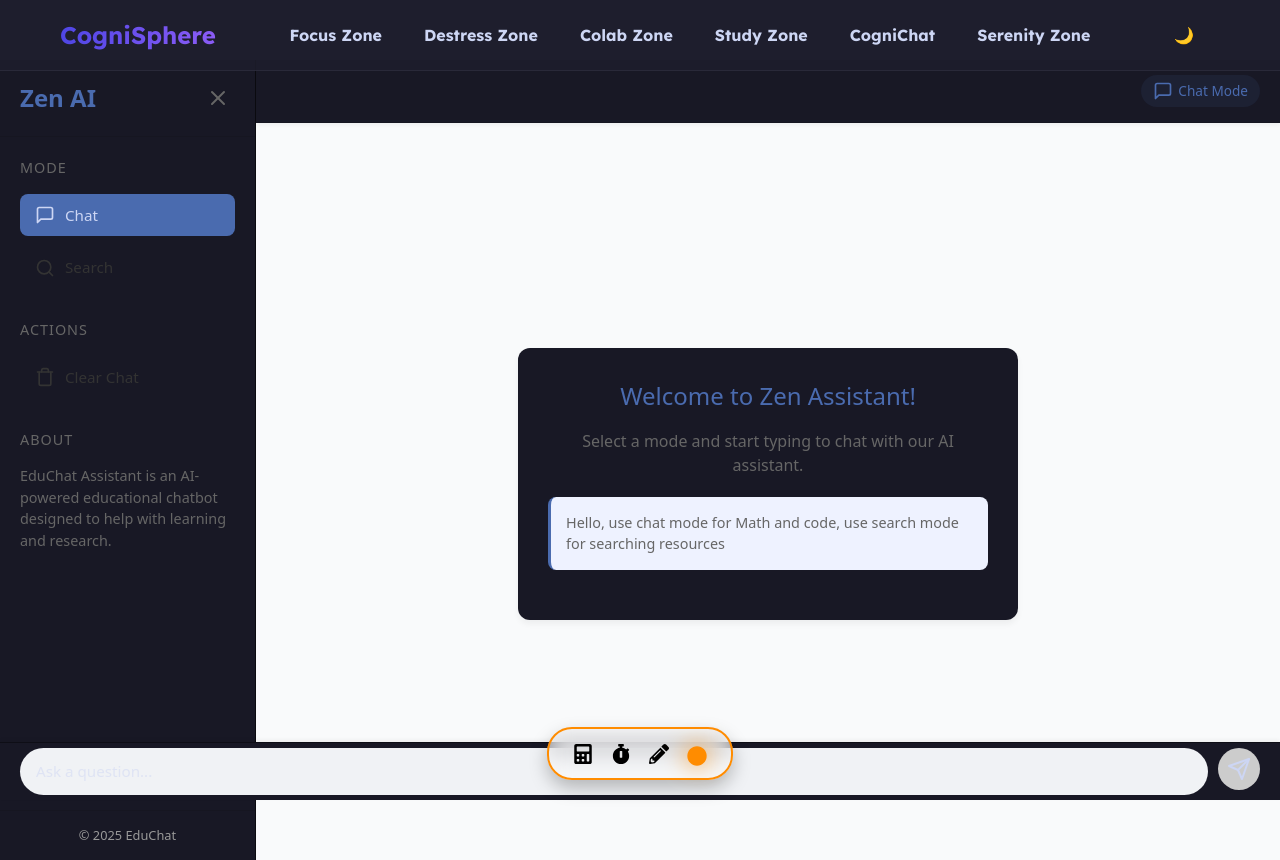
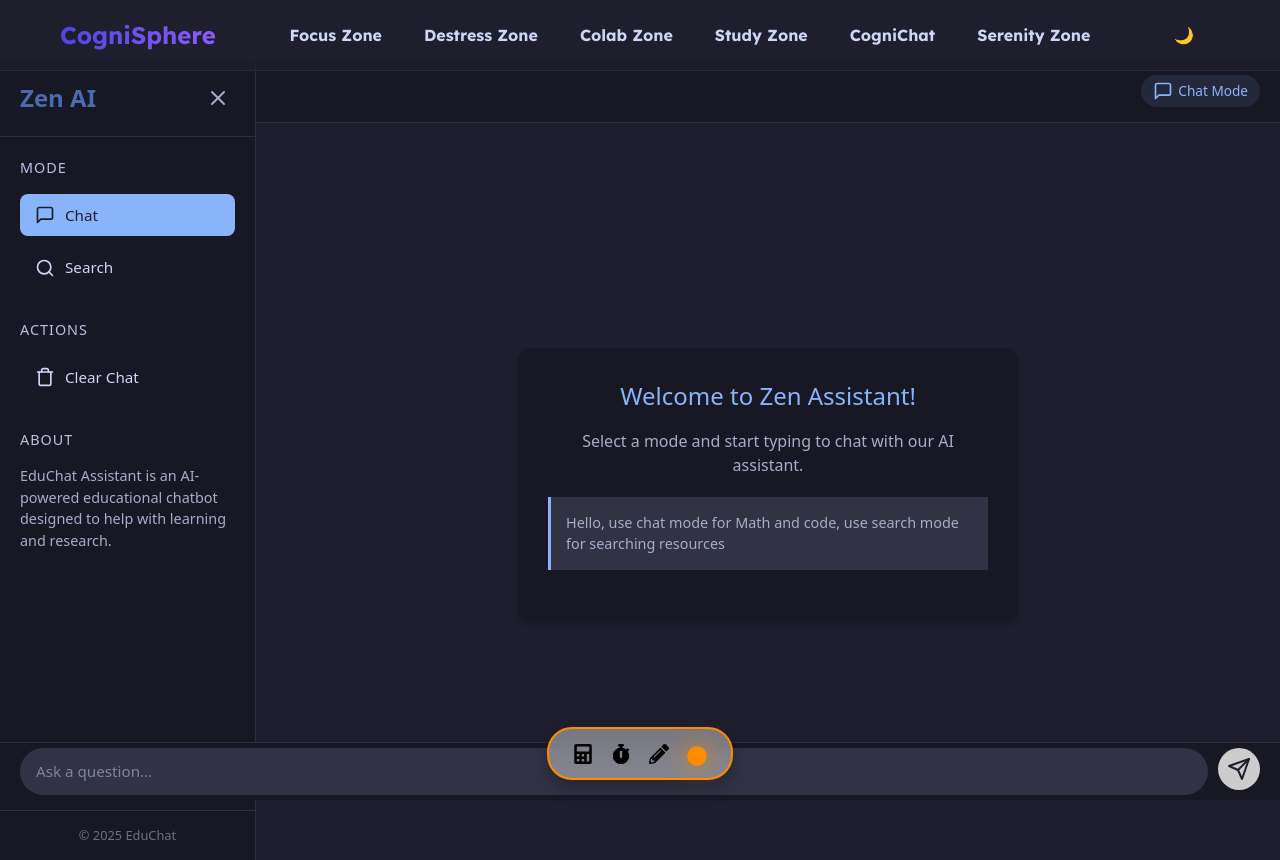
Before and after one commit to TanKaizokuO/Cognisphere, a React (Vite) app: page /cognichat in a window 1280 px wide. Built offline with nearby package versions, Linux system fonts and the light colour scheme.

Commit message:
Convert Cognichat to dark theme

```diff
--- a/src/pages/ChatBotPage/styles/ChatArea.css
+++ b/src/pages/ChatBotPage/styles/ChatArea.css
@@ -3,7 +3,7 @@
   display: flex;
   flex-direction: column;
   height: 100%;
-  background-color: #f9fafb;
+  background-color: #1e1e2e;
   overflow: hidden;
   position: absolute;
   right: 0;
@@ -15,7 +15,7 @@
   align-items: center;
   padding: 15px 20px;
   background-color: #181825;
-  border-bottom: 1px solid rgba(0, 0, 0, 0.1);
+  border-bottom: 1px solid rgba(255, 255, 255, 0.1);
   box-shadow: 0 2px 4px rgba(0, 0, 0, 0.05);
   z-index: 5;
 }
@@ -25,20 +25,20 @@
   align-items: center;
   justify-content: center;
   margin-right: 15px;
-  color: #666;
+  color: #a6adc8;
   padding: 5px;
   border-radius: 50%;
   transition: background-color 0.2s;
 }
 
 .menu-button:hover {
-  background-color: rgba(0, 0, 0, 0.05);
+  background-color: rgba(255, 255, 255, 0.1);
 }
 
 .chat-header h2 {
   font-size: 1.2rem;
   font-weight: 600;
-  color: #333;
+  color: #cdd6f4;
   margin: 0;
   flex: 1;
 }
@@ -47,10 +47,10 @@
   display: flex;
   align-items: center;
   padding: 6px 12px;
-  background-color: rgba(74, 107, 175, 0.1);
+  background-color: rgba(137, 180, 250, 0.1);
   border-radius: 20px;
   font-size: 0.85rem;
-  color: #4a6baf;
+  color: #89b4fa;
   margin-left: auto;
 }
 
@@ -82,17 +82,17 @@
   padding: 30px;
   background-color: #181825;
   border-radius: 12px;
-  box-shadow: 0 4px 6px rgba(0, 0, 0, 0.05);
+  box-shadow: 0 4px 6px rgba(0, 0, 0, 0.2);
 }
 
 .welcome-message h3 {
-  color: #4a6baf;
+  color: #89b4fa;
   margin-bottom: 15px;
   font-size: 1.5rem;
 }
 
 .welcome-message p {
-  color: #666;
+  color: #a6adc8;
   margin-bottom: 20px;
   line-height: 1.5;
 }
@@ -103,12 +103,11 @@
 
 .api-status .note {
   padding: 15px;
-  background-color: #eef2ff;
-  border-radius: 8px;
-  border-left: 3px solid #4a6baf;
+  background-color: #313244;
+  border-left: 3px solid #89b4fa;
   text-align: left;
   font-size: 0.9rem;
-  color: #666;
+  color: #a6adc8;
 }
 
 .typing-indicator {
@@ -121,7 +120,7 @@
 .typing-indicator span {
   height: 8px;
   width: 8px;
-  background-color: #666;
+  background-color: #a6adc8;
   border-radius: 50%;
   display: block;
   opacity: 0.4;
@@ -144,7 +143,7 @@
   display: flex;
   padding: 5px 20px;
   background-color: #181825;
-  border-top: 1px solid rgba(0, 0, 0, 0.4);
+  border-top: 1px solid rgba(255, 255, 255, 0.1);
   box-shadow: 0 -2px 4px rgba(0, 0, 0, 0.05);
   position: fixed;
   bottom: 0;
@@ -159,7 +158,8 @@
   border-radius: 24px;
   padding: 12px 16px;
   font-size: 0.95rem;
-  background-color: #f0f2f5;
+  background-color: #313244;
+  color: #cdd6f4;
   resize: none;
   outline: none;
   max-height: 120px;
@@ -167,8 +167,8 @@
 }
 
 .send-button {
-  background-color: #4a6baf;
-  color: #cdd6f4;
+  background-color: #89b4fa;
+  color: #1e1e2e;
   border: none;
   border-radius: 50%;
   width: 42px;
@@ -181,7 +181,7 @@
 }
 
 .send-button:hover:not(:disabled) {
-  background-color: #3a5495;
+  background-color: #b4befe;
 }
 
 .send-button:disabled {
--- a/src/pages/ChatBotPage/styles/MessageItem.css
+++ b/src/pages/ChatBotPage/styles/MessageItem.css
@@ -17,8 +17,8 @@
 
 .bot-message {
   align-self: flex-start;
-  background-color: #181825;
-  color: #333;
+  background-color: #313244;
+  color: #cdd6f4;
   border-bottom-left-radius: 4px;
 }
 
@@ -34,7 +34,7 @@
 
 .message-timestamp {
   font-size: 0.7rem;
-  color: #666;
+  color: #a6adc8;
   margin-top: 6px;
   text-align: right;
   opacity: 0.8;
@@ -52,31 +52,31 @@
 
 .search-results-container h4 {
   margin: 0 0 10px 0;
-  color: #4a6baf;
+  color: #89b4fa;
   font-weight: 600;
 }
 
 .search-result-item {
   padding: 12px;
-  background-color: #eef2ff;
+  background-color: #313244;
   border-radius: 8px;
-  border-left: 3px solid #4a6baf;
+  border-left: 3px solid #89b4fa;
 }
 
 .search-result-item h5 {
   margin: 0 0 8px 0;
-  color: #3a5495;
+  color: #89b4fa;
 }
 
 .search-result-item p {
   margin: 0 0 10px 0;
   font-size: 0.9rem;
-  color: #333;
+  color: #cdd6f4;
 }
 
 .result-link {
   display: inline-block;
-  color: #6c63ff;
+  color: #b4befe;
   text-decoration: none;
   font-weight: 500;
   font-size: 0.85rem;
@@ -102,7 +102,8 @@
 
 /* For displaying JSON data */
 pre {
-  background-color: rgba(0, 0, 0, 0.05);
+  background-color: rgba(0, 0, 0, 0.2);
+  color: #cdd6f4;
   padding: 10px;
   border-radius: 8px;
   overflow-x: auto;
@@ -130,8 +131,8 @@ pre {
 }
 
 .thinking-section {
-  background-color: #f0f4ff;
-  border-left: 3px solid #8492c4;
+  background-color: #313244;
+  border-left: 3px solid #89b4fa;
   padding: 10px 15px;
   margin-bottom: 15px;
   border-radius: 6px;
@@ -140,7 +141,7 @@ pre {
 
 .thinking-section h4 {
   margin: 0 0 8px 0;
-  color: #5a6894;
+  color: #89b4fa;
   font-size: 0.9rem;
   font-weight: 600;
 }
@@ -148,7 +149,7 @@ pre {
 .thinking-section p {
   font-style: italic;
   font-size: 0.9rem;
-  color: #5a6894;
+  color: #a6adc8;
   line-height: 1.4;
   margin: 0;
 }
--- a/src/pages/ChatBotPage/styles/Sidebar.css
+++ b/src/pages/ChatBotPage/styles/Sidebar.css
@@ -2,7 +2,7 @@
   width: 280px;
   height: 100%;
   background-color: #181825;
-  border-right: 1px solid rgba(0, 0, 0, 0.6);
+  border-right: 1px solid rgba(255, 255, 255, 0.1);
   display: flex;
   flex-direction: column;
   transition: transform 0.3s ease, width 0.3s ease;
@@ -21,7 +21,7 @@
   display: flex;
   justify-content: space-between;
   align-items: center;
-  border-bottom: 1px solid rgba(0, 0, 0, 0.1);
+  border-bottom: 1px solid rgba(255, 255, 255, 0.1);
 }
 
 .sidebar-header h1 {
@@ -32,7 +32,7 @@
 }
 
 .close-sidebar {
-  color: #666;
+  color: #a6adc8;
   display: flex;
   align-items: center;
   justify-content: center;
@@ -42,7 +42,7 @@
 }
 
 .close-sidebar:hover {
-  background-color: rgba(0, 0, 0, 0.05);
+  background-color: rgba(255, 255, 255, 0.1);
 }
 
 .sidebar-content {
@@ -64,14 +64,14 @@
   font-size: 0.9rem;
   text-transform: uppercase;
   letter-spacing: 1px;
-  color: #666;
+  color: #bac2de;
   margin: 0;
 }
 
 .sidebar-section p {
   font-size: 0.9rem;
   line-height: 1.5;
-  color: #666;
+  color: #a6adc8;
 }
 
 .mode-buttons {
@@ -87,17 +87,17 @@
   padding: 10px 15px;
   border-radius: 8px;
   font-size: 0.95rem;
-  color: #333;
+  color: #cdd6f4;
   transition: background-color 0.2s, color 0.2s;
 }
 
 .mode-button:hover {
-  background-color: rgba(74, 107, 175, 0.1);
+  background-color: rgba(137, 180, 250, 0.1);
 }
 
 .mode-button.active {
-  background-color: #4a6baf;
-  color: #cdd6f4;
+  background-color: #89b4fa;
+  color: #1e1e2e;
 }
 
 .action-button {
@@ -107,23 +107,23 @@
   padding: 10px 15px;
   border-radius: 8px;
   font-size: 0.95rem;
-  color: #333;
+  color: #cdd6f4;
   transition: background-color 0.2s;
 }
 
 .action-button:hover {
-  background-color: rgba(74, 107, 175, 0.1);
+  background-color: rgba(137, 180, 250, 0.1);
 }
 
 .sidebar-footer {
   padding: 15px 20px;
-  border-top: 1px solid rgba(0, 0, 0, 0.1);
+  border-top: 1px solid rgba(255, 255, 255, 0.1);
   text-align: center;
 }
 
 .sidebar-footer p {
   font-size: 0.8rem;
-  color: #999;
+  color: #6c7086;
 }
 
 @media (max-width: 768px) {
```
